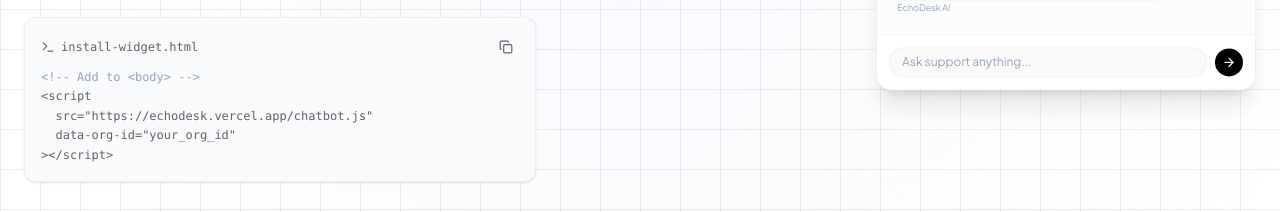
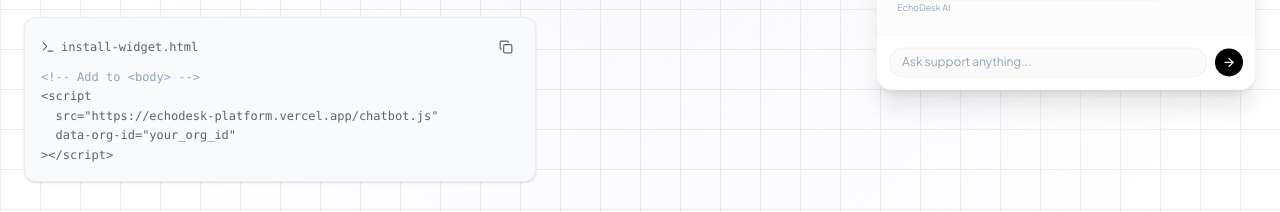
Before and after one commit to YashChauhan245/EchoDesk, a Next.js app: page / in a window 1280 px wide. Shown: the part 551-763 px from the top of the page. Built offline with nearby package versions, Linux system fonts and the light colour scheme.

Commit message:
config: update app URLs for Vercel production deployment

```diff
--- a/public/chatbot.js
+++ b/public/chatbot.js
@@ -5,7 +5,7 @@
 // No dependencies, no framework, pure vanilla JavaScript.
 //
 // HOW IT WORKS:
-// 1. Business owner adds <script src="https://echodesk.vercel.app/chatbot.js" data-org-id="xxx"></script>
+// 1. Business owner adds <script src="https://echodesk-platform.vercel.app/chatbot.js" data-org-id="xxx"></script>
 // 2. This script executes and:
 //    a. Reads data-org-id from the script tag
 //    b. Fetches widget config (color, welcome message) from /api/widget
--- a/src/app/page.tsx
+++ b/src/app/page.tsx
@@ -41,7 +41,7 @@ export default function LandingPage() {
   const [currentStep, setCurrentStep] = useState(0);
 
   const scriptSnippet = `<script
-  src="https://echodesk.vercel.app/chatbot.js"
+  src="https://echodesk-platform.vercel.app/chatbot.js"
   data-org-id="your_org_id"
 ></script>`;
 
```
Also changed, not shown: 1 other file (tests, documents, lock files or other folders).
